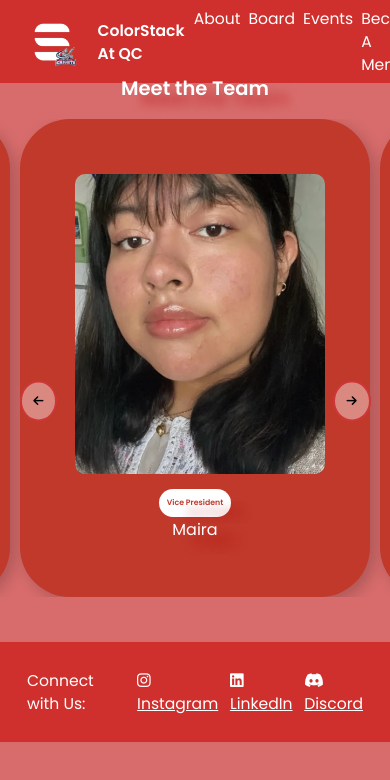
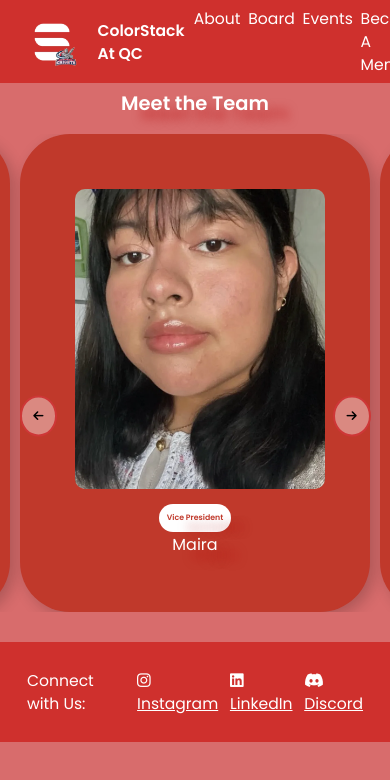
Before and after one commit to mairabermeo/ColorStack-QC-Website, a plain HTML site: page board.html in a window 390 px wide. Shown: the top 780 px of the page. Drawn offline with Linux system fonts and the light colour scheme.

Commit message:
Update board.css

```diff
--- a/board.css
+++ b/board.css
@@ -39,14 +39,12 @@ nav .left a {
 
 nav .right {
     display: flex;
-    flex-direction: row;
-    align-items: center;
+    flex-direction: column;
 }
-
 
 nav .main-links {
     display: flex;
-    gap: clamp(8px, 2vw, 20px);
+    gap: clamp(4px, 2vw, 20px);
 }
 
 nav .right a {
@@ -65,7 +63,7 @@ nav i {
     text-align: center;
     text-shadow: 20px 10px 10px rgba(186, 13, 13, 0.5);
     color: #ffffff;
-    transform: translateY(-45px);
+    transform: translateY(-30px);
     padding-top: clamp(1px, 5vw, 40px);
     padding-bottom: 0;
     width: 100%;
@@ -73,6 +71,10 @@ nav i {
 
 .meet-the-team h2 {
     font-size: clamp(1px, 5vw, 50px);
+}
+.meet-the-team h2 img{
+    height: 60px;
+    vertical-align: middle;
 }
 
 .carousel-container {
```
